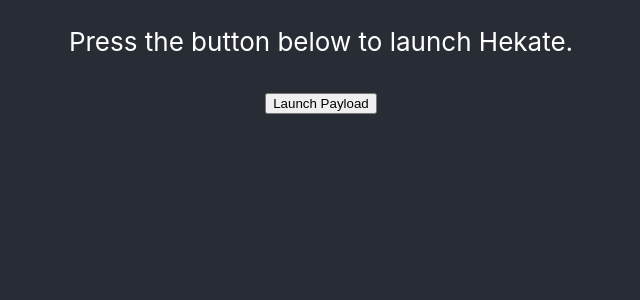
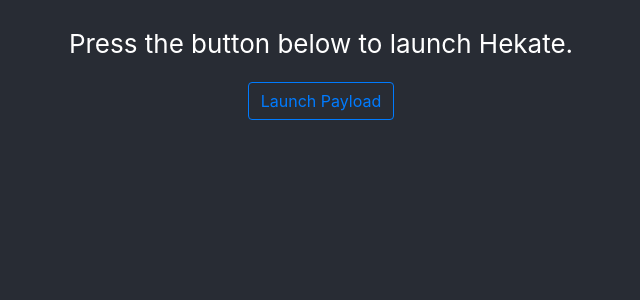
Before and after one commit to ChrisFigura/react-tegra-payload-launcher, a React (Create React App) app: page / in a window 1280 px wide. Shown: the top 300 px of the page, without its empty margins (319-959 px from the left). Built offline with nearby package versions, Linux system fonts and the light colour scheme.

Commit message:
Started using Bootstrap

```diff
--- a/package.json
+++ b/package.json
@@ -12,6 +12,7 @@
     "@types/react-dom": "^16.9.8",
     "@types/w3c-web-usb": "^1.0.4",
     "react": "^16.13.1",
+    "react-bootstrap": "^1.0.1",
     "react-dom": "^16.13.1",
     "react-scripts": "3.4.1",
     "typescript": "~3.7.2"
--- a/public/index.html
+++ b/public/index.html
@@ -9,6 +9,12 @@
       content="Nvidia Tegra X1 RCM Payload Launcher"
     />
     <link rel="manifest" href="%PUBLIC_URL%/manifest.json" />
+    <link
+      rel="stylesheet"
+      href="https://maxcdn.bootstrapcdn.com/bootstrap/4.4.1/css/bootstrap.min.css"
+      integrity="sha384-Vkoo8x4CGsO3+Hhxv8T/Q5PaXtkKtu6ug5TOeNV6gBiFeWPGFN9MuhOf23Q9Ifjh"
+      crossorigin="anonymous"
+    />
     <title>Payload Launcher</title>
     <script src="%PUBLIC_URL%/static/js/payloads/CTCaer_Hekate.js"></script>
   </head>
--- a/src/app/App.css
+++ b/src/app/App.css
@@ -1,6 +1,7 @@
 .App {
   text-align: center;
   background-color: #282c34;
+  padding-top: 3vh;
   min-height: 100vh;
   display: flex;
   justify-content: center;
--- a/src/app/App.tsx
+++ b/src/app/App.tsx
@@ -1,4 +1,5 @@
 import React from 'react';
+import Button from 'react-bootstrap/Button'
 import './App.css';
 import NintendoSwitch from '../devices/NintendoSwitch';
 import Payload from '../payloads/Payload';
@@ -16,7 +17,7 @@
         <p>
           Press the button below to launch Hekate.
         </p>
-        <button onClick={launchPayload}>Launch Payload</button>
+        <Button onClick={launchPayload} variant="outline-primary">Launch Payload</Button>
       </header>
     </div>
   );
```
Also changed, not shown: 1 other file (tests, documents, lock files or other folders).
